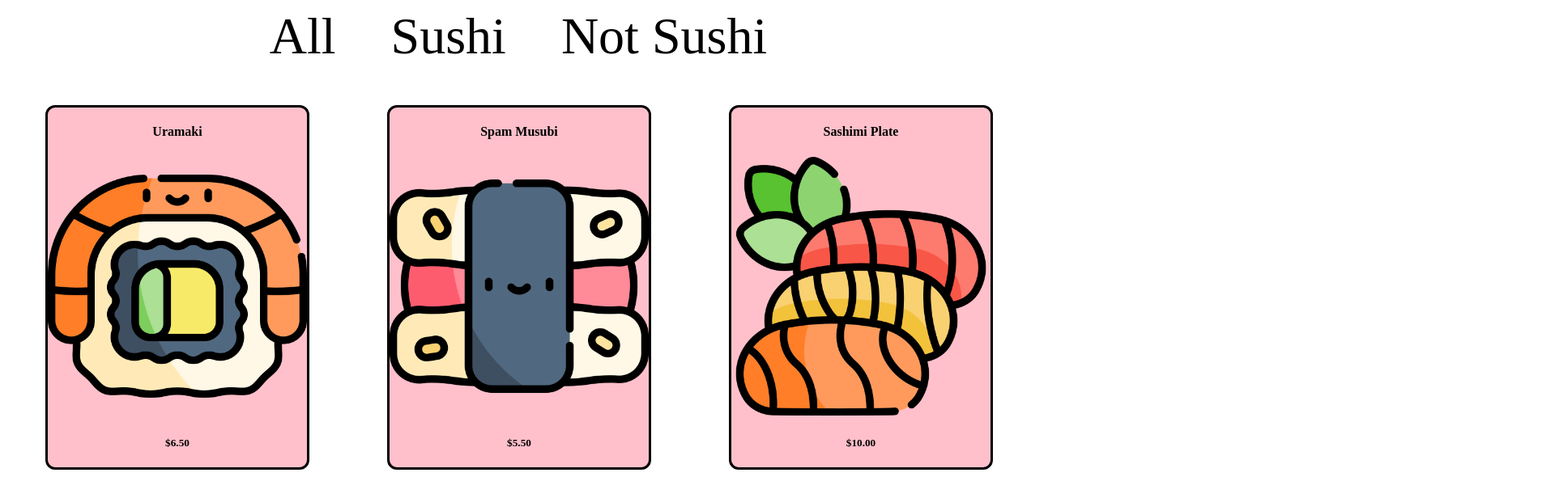
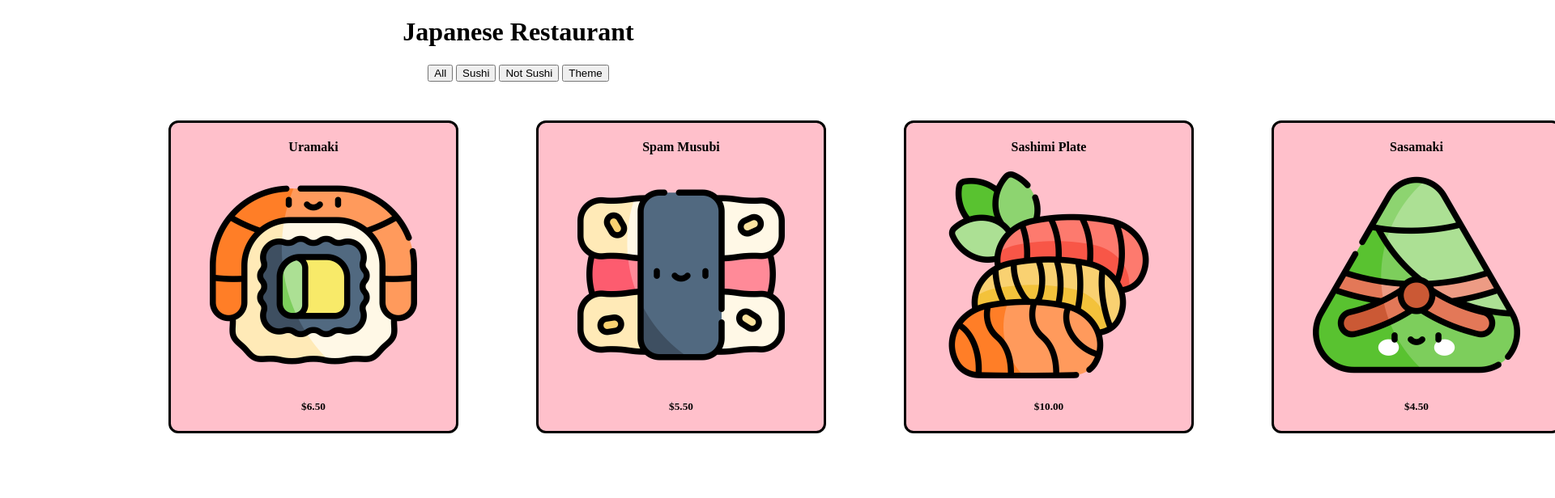
Before and after one commit to staten-island-tech/vite-project-tracyw17, a website built with Vite: page vite-project/index.html in a window 1280 px wide. Shown: the top 616 px of the page at 81% size, 1920 px wide, since content can reach past the window. Built offline with nearby package versions, Linux system fonts and the light colour scheme.

Commit message:
cfgdfgdsg

```diff
--- a/vite-project/index.html
+++ b/vite-project/index.html
@@ -7,11 +7,13 @@
     <title>Vite App</title>
   </head>
   <body>
+    <h1>Japanese Restaurant</h1>
     <div class="container">
       <div class="buttons">
-        <span id="all">All</span>
-        <span id="sushi">Sushi</span>
-        <span id="not-sushi">Not Sushi</span>
+        <button id="all">All</button>
+        <button id="sushi">Sushi</button>
+        <button id="not-sushi">Not Sushi</button>
+        <button id="theme">Theme</button>
       </div>
       <div class="foods"></div>
     </div>
--- a/vite-project/style.css
+++ b/vite-project/style.css
@@ -1,22 +1,26 @@
+
 .container{
   display: block;
   margin: auto;
+  width: 60rem;
 }
+
+h1 {
+  text-align: center;
+}
+
 .foods{
-  width: 100rem;
+  width: 50rem;
   display: flex;
-  flex-wrap: wrap;
+
 }
 
 img{
-  width: 20rem;
-}
+  width: 16rem;
+  height: 16rem;
+  margin-left: 3rem;
+  margin-right: 3rem;
 
-span{
-  font-size: 4rem;
-  text-align: center;
-  margin: 1rem;
-  padding: 1rem;
 }
 
 .buttons{
```
